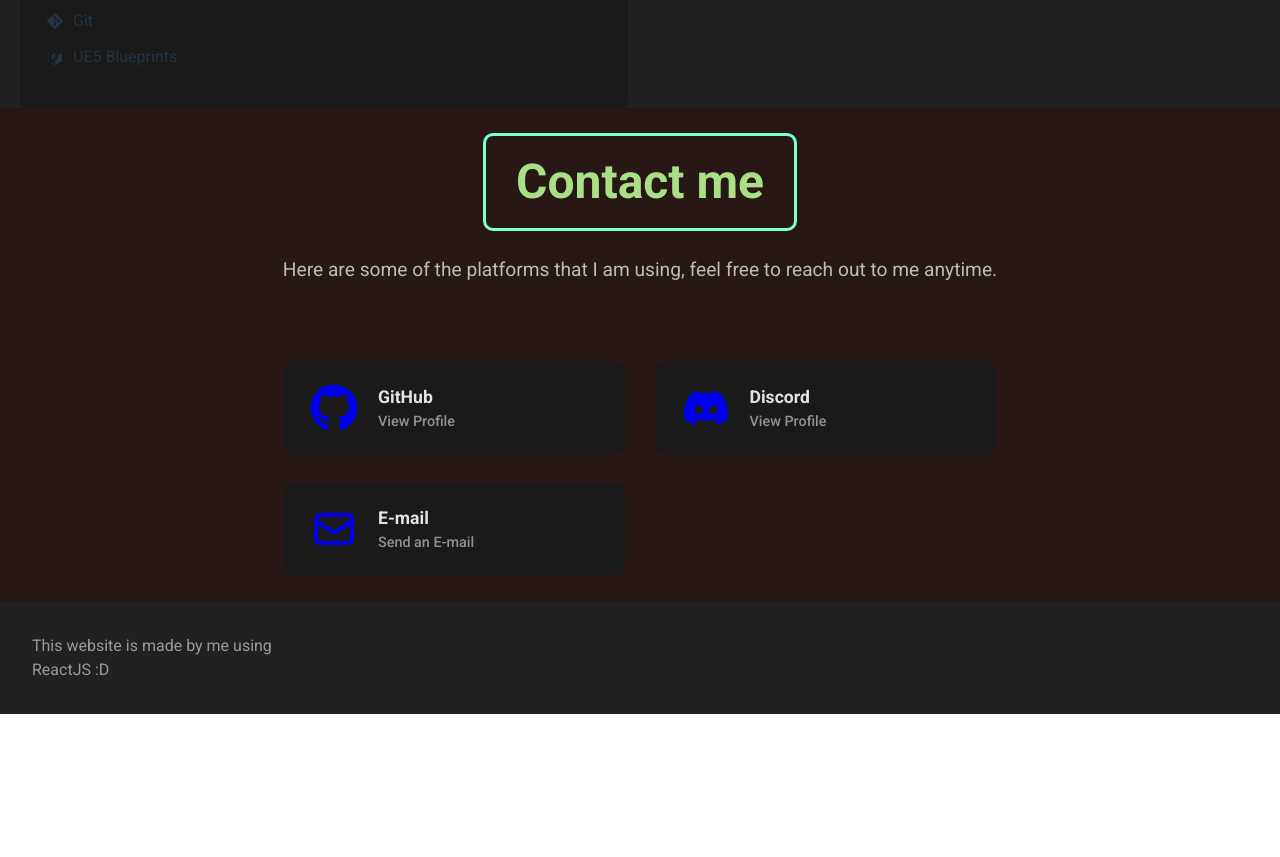
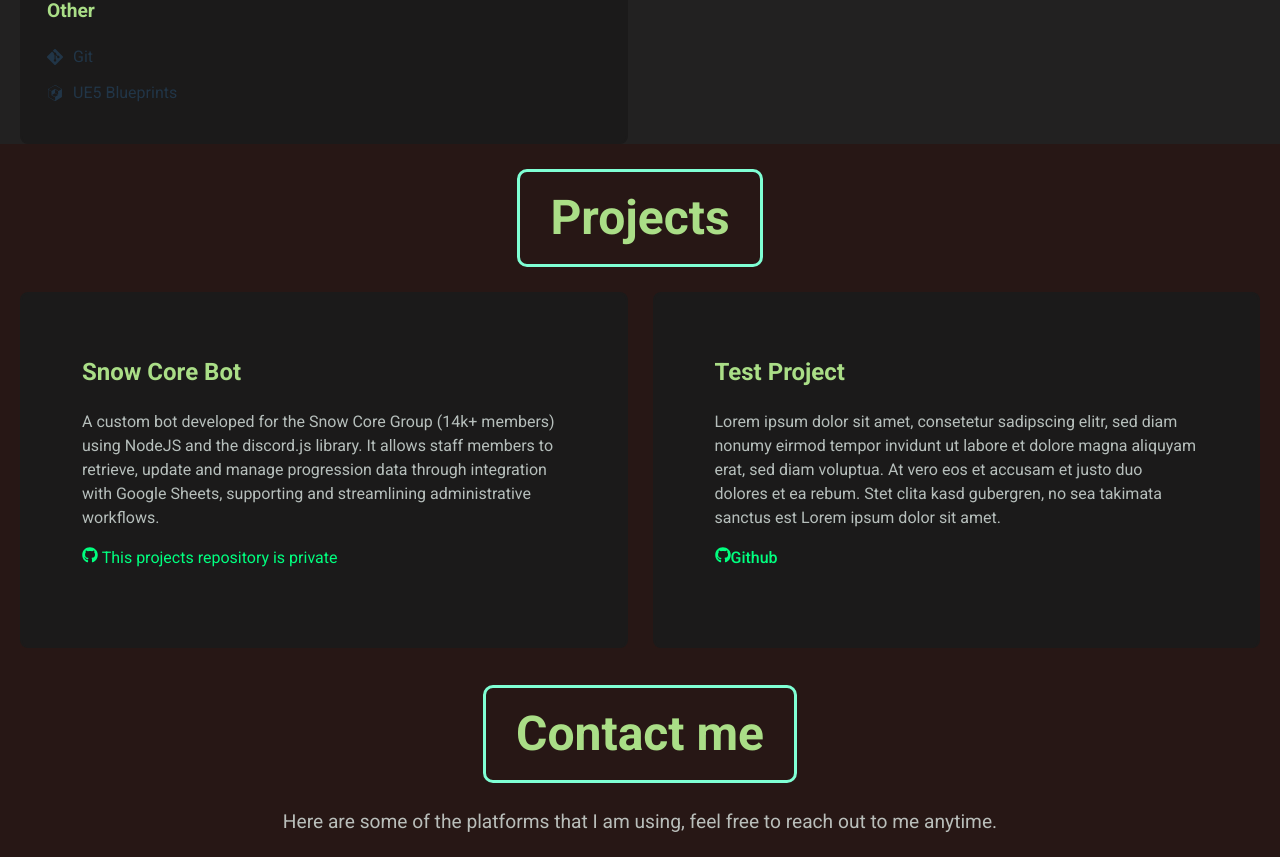
Before and after one commit to snowmandidi/snowmandidi_Portfolio, a React (Vite) app: page / in a window 1280 px wide. Shown: the part 1486-2343 px from the top of the page. Before the commit the page ends 2200 px from the top, so only its background shows below. Built offline with nearby package versions, Linux system fonts and the light colour scheme.

Commit message:
added projects section

```diff
--- a/src/App.jsx
+++ b/src/App.jsx
@@ -1,6 +1,7 @@
 import Header from "./Components/Header/Header.jsx"
 import Introduction from "./Components/Introduction/Introduction.jsx"
 import Skills  from "./Components/Skills/Skills.jsx"
+import Projects from "./Components/Projects/Projects.jsx"
 import Contact from "./Components/Contact/Contact.jsx"
 import Footer from "./Components/Footer/Footer.jsx"
 
@@ -11,6 +12,7 @@ function App() {
       <Header/>
       <Introduction/>
       <Skills/>
+      <Projects/>
       <Contact/>
       <Footer/>
     </>
--- a/src/Components/Contact/Contact.jsx
+++ b/src/Components/Contact/Contact.jsx
@@ -19,8 +19,8 @@ function Contact() {
             {/* Create a grid for the profiles */}
             {/* For each profile entry create a link and a div inside for the text */}
             <div className="contacts-grid">
-                {profiles.map(profile => (
-                    <a className="profile-card" href={profile.link} target='_blank' rel="noopener noreferrer">
+                {profiles.map((profile, index) => (
+                    <a key={index} className="profile-card" href={profile.link} target='_blank' rel="noopener noreferrer">
                         {profile.icon}
                         <div className="profile-card-text">
                             <strong>{profile.name}</strong>
--- a/src/Components/Header/Header.jsx
+++ b/src/Components/Header/Header.jsx
@@ -9,7 +9,7 @@ function Header() {
                 <a href="#">Home</a>
                 <a href="#">Experience</a>
                 <a href="#skills">Skills</a>
-                <a href="#">Projects</a>
+                <a href="#projects">Projects</a>
                 <a href="#contact">Contact</a>
             </nav>
         </header>
--- /dev/null
+++ b/src/Components/Projects/Projects.css
@@ -0,0 +1,63 @@
+.projects-section {
+    align-items: center;
+    display: flex;
+    justify-content: center;
+    flex-direction: column;
+    position: relative;
+    min-height: 50vh;
+    margin: 0;
+
+    background-color: #271715;
+}
+
+.projects-grid {
+    display: grid;
+    grid-template-columns: repeat(auto-fit, minmax(400px, 1fr));
+    gap: 25px;
+    margin: 0 auto;
+    max-width: 1400px;
+    width: 100%;
+    height: 50%;
+    padding: 0 20px;
+    box-sizing: border-box;
+}
+
+.project-card {
+    background-color: #1b1a1a;
+    padding: 60px;
+    border-radius: 8px;
+    border: 2px solid #1b1a1a;
+
+    align-items: center;
+    gap:10px;
+    margin-bottom: 12px;
+    font-size: 1rem;
+
+    overflow-wrap: break-word;
+}
+
+.project-card:hover {
+    border: 2px solid #7fffd4;
+    transform: scale(1.05);
+
+    transition: all 0.5s;
+}
+
+.project-card:not(:hover) {
+    transition: all 0.5s;
+}
+
+.project-card h4 {
+    color: #aade87;
+    font-size: 1.5rem;
+    margin-top: 0;
+    margin-bottom: 20px;
+}
+
+.project-description {
+    color: #ecf8f4bd;
+}
+
+.githubURL {
+    color: #00ff7f;
+}
--- /dev/null
+++ b/src/Components/Projects/Projects.jsx
@@ -0,0 +1,42 @@
+import "./Projects.css"
+import { FaGithub } from "react-icons/fa";
+
+{/* All the Projects I want to display */}
+const projects = [
+    {
+        name: "Snow Core Bot",
+        description: "A custom bot developed for the Snow Core Group (14k+ members) using NodeJS and the discord.js library. It allows staff members to retrieve, update and manage progression data through integration with Google Sheets, supporting and streamlining administrative workflows.",
+        githubURL: null,
+    },
+    {
+        name: "Test Project",
+        description: "Lorem ipsum dolor sit amet, consetetur sadipscing elitr, sed diam nonumy eirmod tempor invidunt ut labore et dolore magna aliquyam erat, sed diam voluptua. At vero eos et accusam et justo duo dolores et ea rebum. Stet clita kasd gubergren, no sea takimata sanctus est Lorem ipsum dolor sit amet.",
+        githubURL: "https://www.webpagetest.org/blank.html",
+    }
+]
+
+function Projects() {
+
+    return (
+        <section id="projects" className="projects-section">
+            <h2>Projects</h2>
+
+            <div className="projects-grid">
+                {/* For each entry in the projects array make a new div */}
+                {projects.map((project, index) => (
+                    <div key={index} className="project-card">
+                        <h4>{project.name}</h4>
+                        <p className="project-description">{project.description}</p>
+                        {project.githubURL ? (
+                            <a className="githubURL" href={project.githubURL} target='_blank' rel="noopener noreferrer"><FaGithub/>Github</a>
+                        ) :
+                            <p className="githubURL"><FaGithub/> This projects repository is private</p>
+                        }
+                    </div>
+                ))}
+            </div>
+        </section>
+    );
+}
+
+export default Projects
--- a/src/Components/Skills/Skills.jsx
+++ b/src/Components/Skills/Skills.jsx
@@ -1,14 +1,14 @@
 {/* Import the icons and the css file */}
 import "./Skills.css"
-import { SiJavascript, SiLua, SiHtml5, SiCss3, SiNodedotjs, SiReact, SiGit, SiMetasploit, SiUnrealengine, SiBlueprint, SiUnity} from 'react-icons/si';
-import { FaDragon } from "react-icons/fa";
+import { SiJavascript, SiLua, SiHtml5, SiCss3, SiNodedotjs, SiReact, SiGit, SiMetasploit, SiUnrealengine, SiBlueprint, SiUnity, SiRobloxstudio} from 'react-icons/si';
+import { FaDragon, FaRegEye } from "react-icons/fa";
 
 {/* All the skills I want to display */}
 const skills = {
     Programming: [{name: "Javascript", icon: <SiJavascript/>}, {name: "Lua", icon: <SiLua/>}],
     Web: [{name: "HTML", icon: <SiHtml5/>}, {name: "CSS", icon: <SiCss3/>},  {name: "NodeJS", icon: <SiNodedotjs/>}, {name: "React", icon:  <SiReact/>}],
-    Cybersecurity: [{name: "Metasploit", icon: <SiMetasploit/>}, {name: "Hydra", icon: <FaDragon/>}],
-    "Game Development": [{name: "Unreal Engine", icon: <SiUnrealengine/>}, {name: "Unity", icon: <SiUnity/>}],
+    Cybersecurity: [{name: "Metasploit", icon: <SiMetasploit/>}, {name: "Hydra", icon: <FaDragon/>}, {name: "Nmap", icon: <FaRegEye/>}],
+    "Game Development": [{name: "Unreal Engine 5", icon: <SiUnrealengine/>}, {name: "Unity", icon: <SiUnity/>}, {name: "Roblox Studio", icon: <SiRobloxstudio/>}],
     Other: [{name: "Git", icon: <SiGit/>}, {name: "UE5 Blueprints", icon: <SiBlueprint/>}]
 }
 
@@ -22,11 +22,11 @@ function Skills() {
                 {/* For each entry in the skill map make a new div */}
                 {/* For each type of skill in the skill categories create a list item */}
                 {Object.entries(skills).map(([category, skillCategory]) => (
-                    <div className="skill-category">
+                    <div key={category} className="skill-category">
                         <h4>{category}</h4>
                         <ul>
-                            {skillCategory.map(skill => (
-                                <li>
+                            {skillCategory.map((skill, index) => (
+                                <li key={index}>
                                     {skill.icon} {skill.name}
                                 </li>
                             ))}
```
